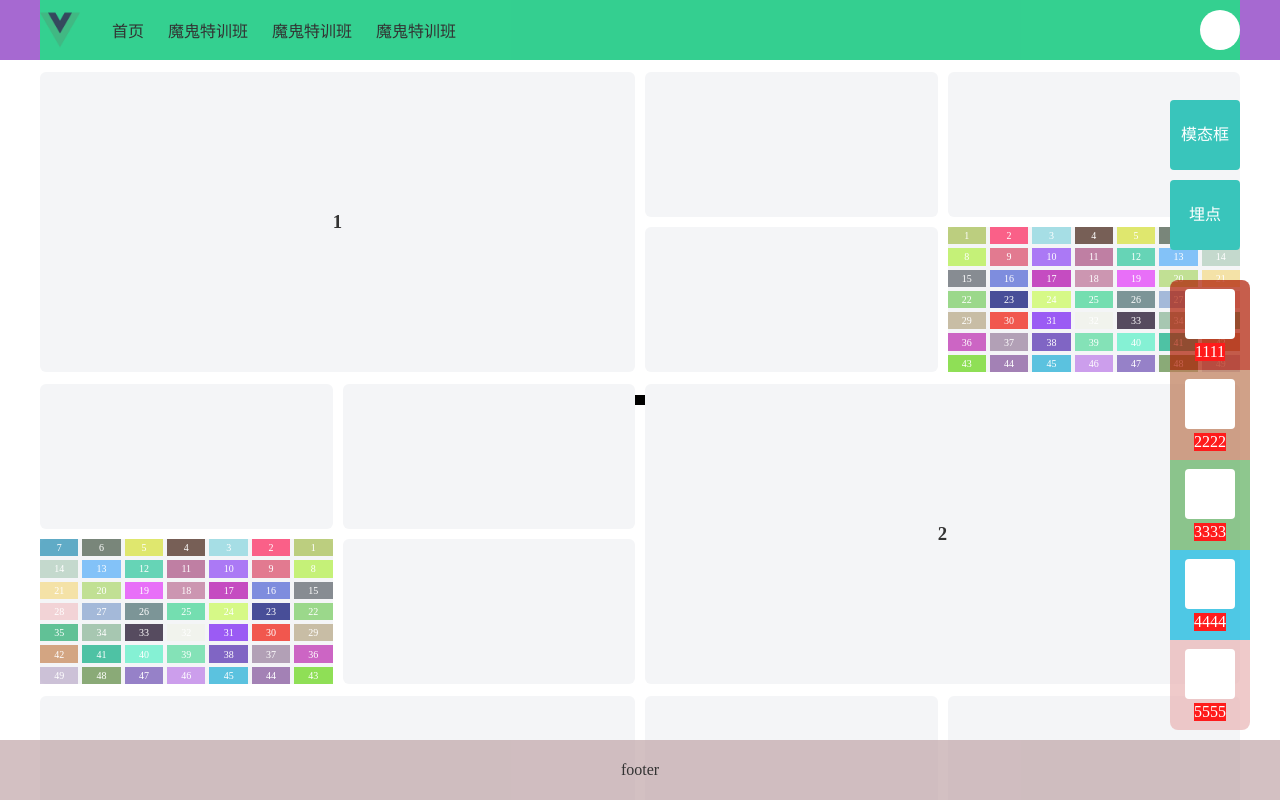
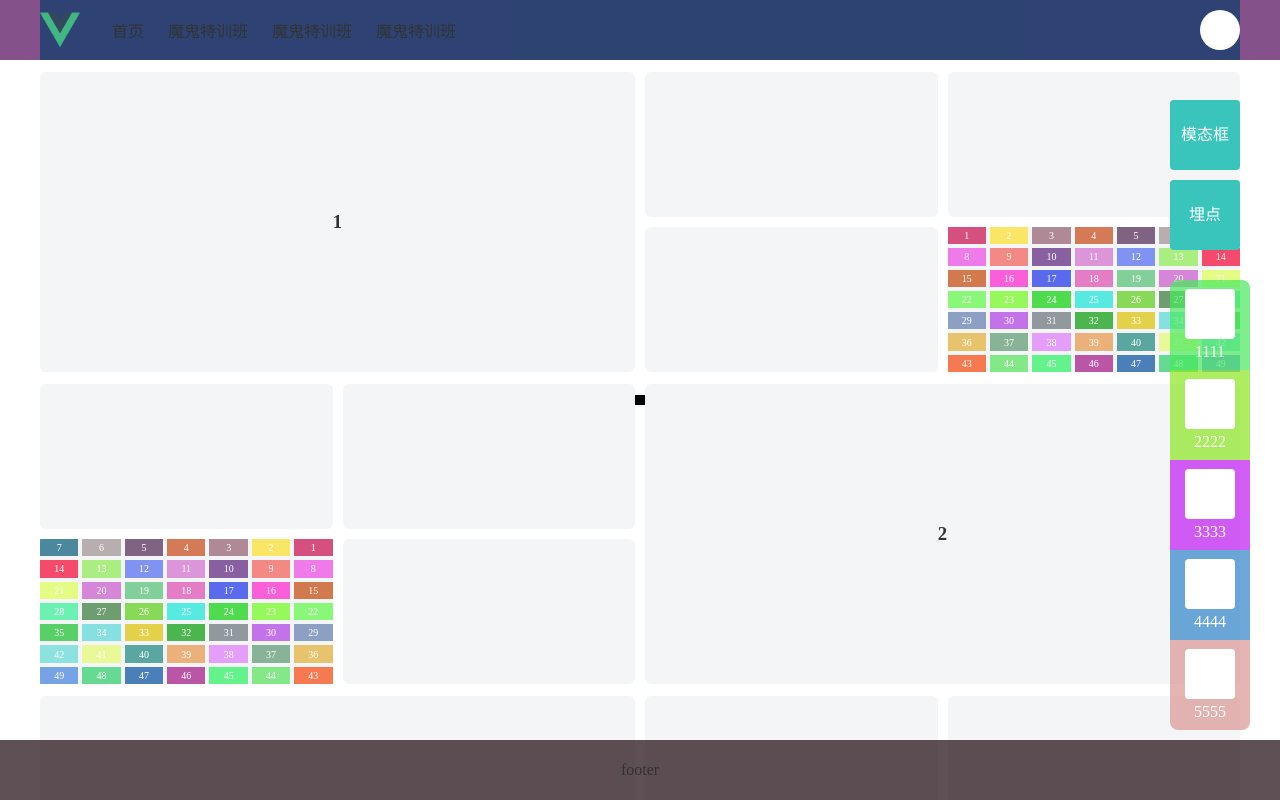
Before and after one commit to mirai027/heatmap-track, a Vue app: page / in a window 1280 px wide. Shown: the top 800 px of the page. Built offline with nearby package versions, Linux system fonts and the light colour scheme.

Commit message:
feat: 样式更新

```diff
--- a/src/components/HelloWorld.vue
+++ b/src/components/HelloWorld.vue
@@ -531,12 +531,6 @@ onMounted(() => {
         font-size: 16px;
         color: #fff;
         margin-top: 4px;
-        background-color: #2fdcff;
-        background-color: #1efced;
-        background-color: #46ff9f;
-        background-color: #ffe81e;
-        background-color: #ffa51e;
-        background-color: #ff1b1b;
       }
     }
   }
```
